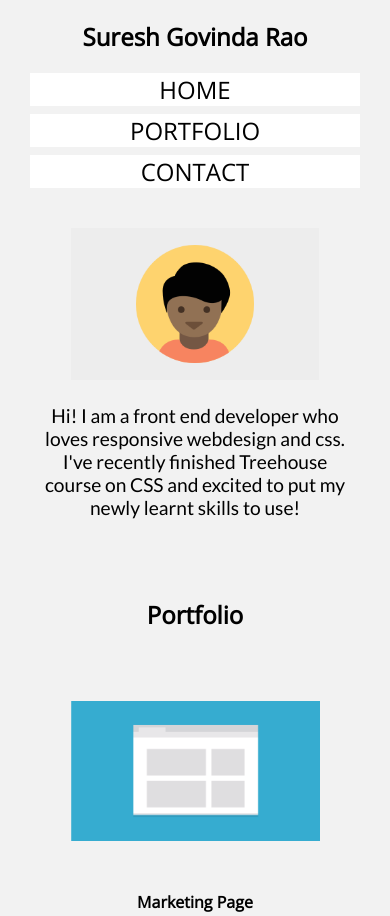
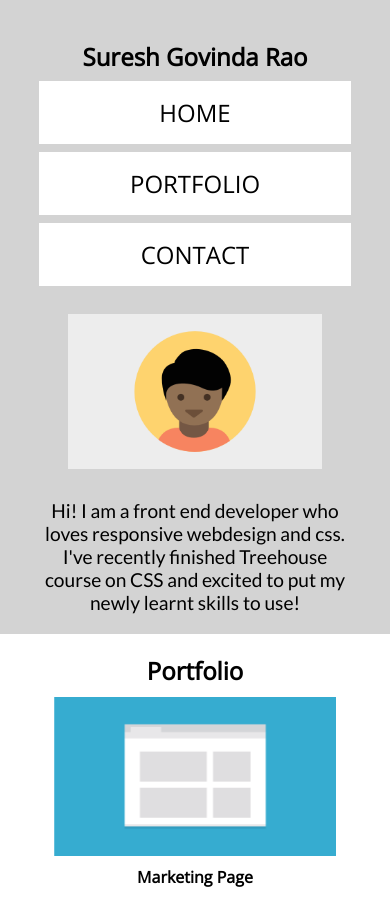
Before and after one commit to hi2suresh/Responsive-layout, a plain HTML site: page index.html in a window 390 px wide. Shown: the top 916 px of the page. Drawn offline with nearby package versions, Linux system fonts and the light colour scheme.

Commit message:
Fixed few CSS issues for mobile

```diff
--- a/css/styles.css
+++ b/css/styles.css
@@ -2,62 +2,106 @@
 
 * {
     box-sizing: border-box;
+     margin: 0;
+    padding: 0;
+    text-align: center;
+    font-family: 'Open Sans', sans-serif;
+
 }
 
+/*
 body {
     margin: 0;
     padding: 0;
     text-align: center;
     font-family: 'Open Sans', sans-serif;
-    background: #f2f2f2;
+    background: gray;
 }
+*/
 
+/*********************Navigation Layout ***********************/
 
 .main-header,
 .footer {
-    background: #f2f2f2;
-}
-
-.header-info {
-    margin: 40px;
-}
-
-.header-info img {
-    width: 80%;
-}
-
-.header-info p {
-    padding: 15px auto;
-    font-family: 'Lato', sans-serif;
-    font-size: 1.2em;
+    padding-top: 40px;
+    background: lightgray;
 }
 
 .navigation ul {
     list-style-type: none;
     text-transform: uppercase;
     text-align: center;
-    margin: 0;
-    padding: 0;
+    margin-left: auto;
+    margin-right: auto;
+    width: 80%
 }
 
+
+.navigation li,
+.navigation a {
+    background: white;
+    margin: 8px auto;
+}
+
+.navigation li {
+    padding-top: 15px;
+    padding-bottom: 15px;
+
+}
+
+/*
+.header-info {
+    margin: 20px auto;
+}
+*/
+
+.header-info img {
+    width: 65%;
+    margin-top: 20px;
+    margin-bottom: 25px;
+}
+
+.header-info p {
+    width: 80%;
+    margin: 0 auto;
+    padding-bottom: 20px;
+    font-family: 'Lato', sans-serif;
+    font-size: 1.2em;
+}
+
+
+.navigation a {
+    text-decoration: none;
+    color: black;
+    font-weight: 500;
+    font-size: 1.5em;
+}
+/*********************Portfolio Layout ***********************/
+
+
+/*
 .navigation li {
     background: #FFF;
     margin: 5px 30px 8px 30px;
     padding: 0;
     text-align: center;
 }
+*/
 
-.navigation a {
-    text-decoration: none;
-    color: black;
-    font: bold;
-    font-size: 1.5em;
+#portfolio h2,
+#portfolio div,
+#portfolio p{
+    background-color: white;
+}
+
+#portfolio {
+    margin-top: 20px;
+    margin-bottom: 20px;
 }
 
 .figures img,
 .figures p {
-    width: 90%;
-    margin: 40px 10px;
+    width: 80%;
     padding: 10px 15px;
 }
 
--- a/index.html
+++ b/index.html
@@ -3,13 +3,16 @@
 
 <head>
     <title>Suresh's CSS Project</title>
+    <meta name="viewport" content="width=device-width, initial-scale=1">
     <link rel="stylesheet" href="css/styles.css">
     <link href="https://fonts.googleapis.com/css?family=Lato|Open+Sans" rel="stylesheet">
-    <meta name=viewport content="width=device-width, initial-scale=1">
+    <meta name="viewport" content="width=device-width, initial-scale=1">
+
 </head>
 
 <body>
-    <header id="top" class="main-header ">
+    <header id="top" class="main-header">
+        <div class="container">
         <h2>Suresh Govinda Rao</h2>
         <nav class="navigation">
             <ul>
@@ -23,6 +26,8 @@
           <div class="header-info clear-fix">
             <div><img src="images/responsive-layout-profile.png" alt="Avatar of Suresh Rao"/></div>
             <div><p>Hi! I am a front end developer who loves responsive webdesign and css. I've recently finished Treehouse course on CSS and excited to put my newly learnt skills to use!</p></div>
+        </div>
+
         </div>
 
     </header>
```
